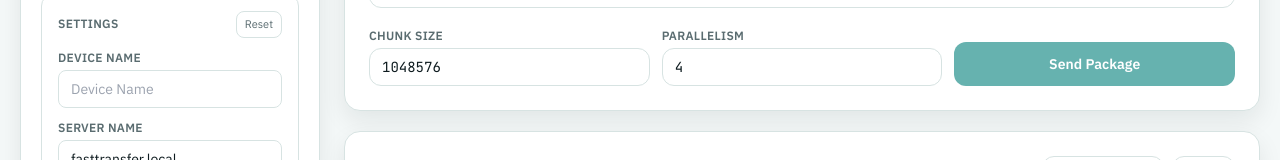
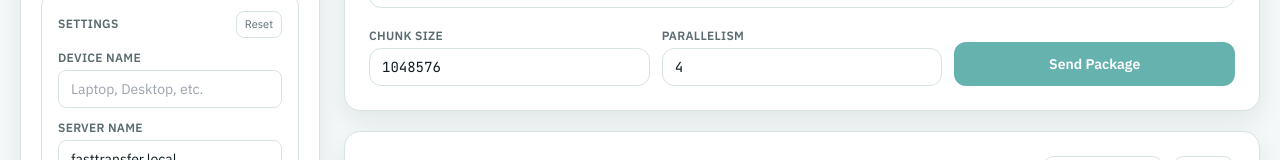
Before and after one commit to marklaroya/FastTransfer, a React (Vite) app in the folder apps/desktop/: page / in a window 1280 px wide. Shown: the part 443-603 px from the top of the page. Built offline with nearby package versions, Linux system fonts and the light colour scheme.

Commit message:
fix: update placeholder text for device name input for clarity

```diff
--- a/apps/desktop/src/App.tsx
+++ b/apps/desktop/src/App.tsx
@@ -982,7 +982,7 @@ function App() {
               <div className="mb-1 font-semibold uppercase tracking-wide text-muted">Device Name</div>
               <input
                 className="w-full rounded-lg border border-border px-3 py-2 text-sm"
-                placeholder="Device Name"
+                placeholder="Laptop, Desktop, etc."
                 value={receiverDeviceName}
                 onChange={(event) => setReceiverDeviceName(event.target.value)}
               />
```
